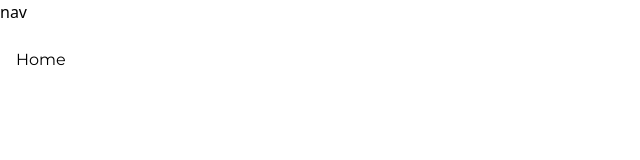
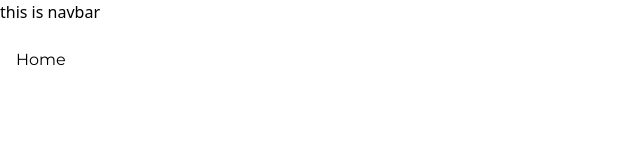
Before and after one commit to phanvanthuan06052004/Mern-Project, a React (Vite) app in the folder client/: page / in a window 1280 px wide. Shown: the top 160 px of the page, without its empty margins (0-640 px from the left). Built offline with nearby package versions, Linux system fonts and the light colour scheme.

Commit message:
upload navbar

```diff
--- a/client/src/App.jsx
+++ b/client/src/App.jsx
@@ -1,12 +1,13 @@
 import { useState } from 'react'
 import './App.css'
 import { Outlet } from 'react-router-dom'
+import Navbar from './components/Navbar'
 
 function App() {
 
   return (
     <>
-      <nav>nav</nav>
+      <Navbar />
       <main className='min-h-screen max-w-screen-2xl mx-auto px-4 py-6 font-primary'>
         <Outlet />
       </main>
--- /dev/null
+++ b/client/src/components/Navbar.jsx
@@ -0,0 +1,11 @@
+import React from 'react'
+
+const Navbar = () => {
+    return (
+        <div>
+            this is navbar
+        </div>
+    )
+}
+
+export default Navbar
```
